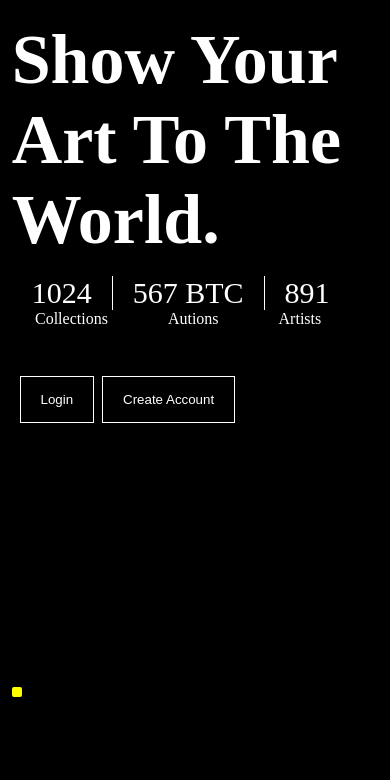
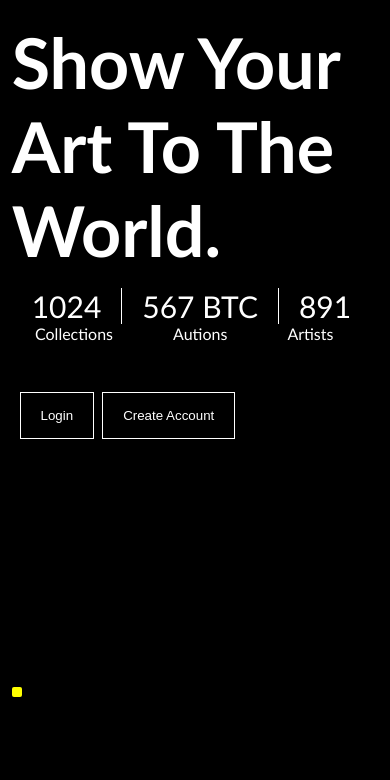
Before and after one commit to multiverseweb/nft-bidding, a plain HTML site: page index.html in a window 390 px wide. Shown: the part 64-844 px from the top of the page. Drawn offline with Linux system fonts and the light colour scheme.

Commit message:
Add files via upload

```diff
--- a/style.css
+++ b/style.css
@@ -10,6 +10,7 @@
 body {
     background-color: black;
     color: white;
+    font-family:'Gill Sans', 'Gill Sans MT', Calibri, 'Trebuchet MS', sans-serif;
     overflow-x: hidden;
 }
 
@@ -106,6 +107,7 @@ nav ul li:hover {
     word-wrap: break-word;
     font-weight: 900;
     margin-bottom: 100px;
+    font-family:'Gill Sans', 'Gill Sans MT', Calibri, 'Trebuchet MS', sans-serif
 }
 
 .statistics {
@@ -346,7 +348,7 @@ h1{
     .info{
         width: 90vw;
         top:112vh;
-        font-size:1.2rem;
         padding-left: 10px;
+        font-size: 1.2rem;
     }
 }
```
